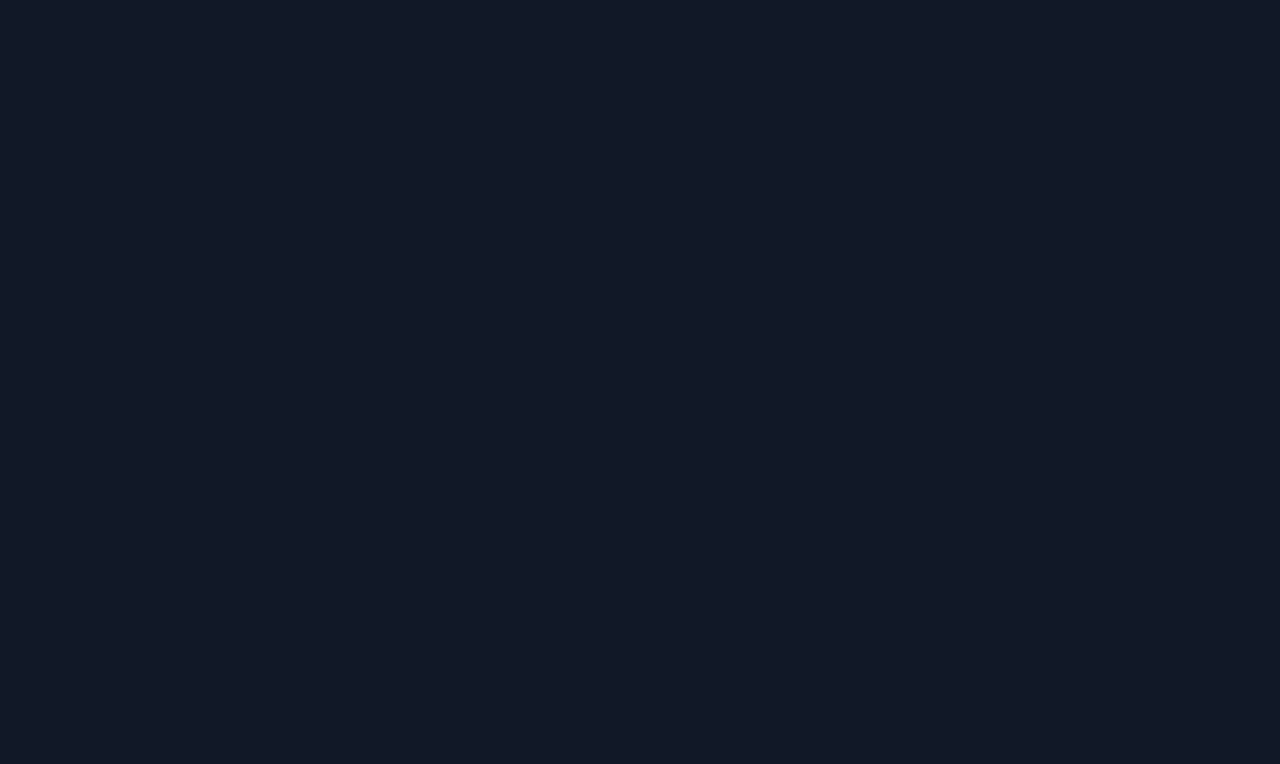
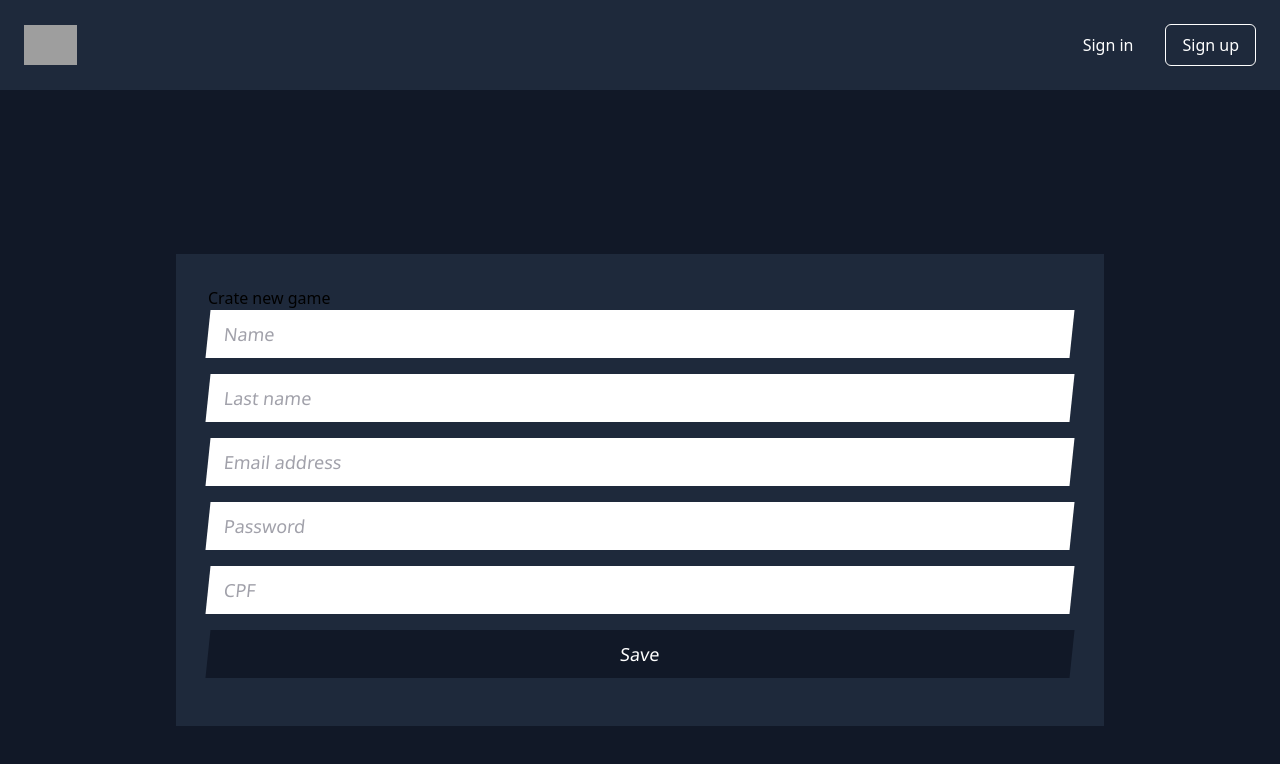
Before and after one commit to gabrielrochas/front-xbox-copy, a React (Create React App) app: page /signup in a window 1280 px wide. Shown: the top 764 px of the page. Built offline with nearby package versions, Linux system fonts and the light colour scheme; grey boxes are pictures that could not be loaded.

Commit message:
feat(user): create user implemented

```diff
--- a/src/App.js
+++ b/src/App.js
@@ -2,8 +2,8 @@ import { Route, Switch } from 'react-router-dom';
 import Login from './pages/Login/Login';
 import Logout from './pages/Logout/Logout';
 import GuardedRoute from './components/GuardedRoute/GuardedRoute';
-import { UserRoute } from './routes/UserRoute';
 import { GamesRoutes } from './routes/GamesRoutes';
+import { CreateUser } from './pages/Users/CreateUser/CreateUser';
 
 import { Home } from './pages/Home/Home';
 
@@ -14,8 +14,9 @@ function App() {
         <Route path='/' exact={true} component={Home} />
         <Route path='/login' component={Login} />
         <GuardedRoute path='/logout' component={Logout} />
+
+        <Route path='/signup' component={CreateUser} />
         <GamesRoutes />
-        <UserRoute />
       </Switch>
     </>
   );
--- a/src/components/Header/Desktop/DesktopMenu.js
+++ b/src/components/Header/Desktop/DesktopMenu.js
@@ -1,6 +1,7 @@
 import { Link } from 'react-router-dom';
 
 export const DesktopMenu = (props) => {
+    const id = props.id;
   return (
     <div className='hidden md:flex items-center justify-end md:flex-1 lg:w-0'>
       {props.isLogged !== true ? (
@@ -11,12 +12,12 @@ export const DesktopMenu = (props) => {
           >
             Sign in
           </Link>
-          <a
-            href='/#'
+          <Link
+            to='/signup'
             className='ml-8 whitespace-nowrap inline-flex items-center justify-center px-4 py-2 border border-transparent rounded-md shadow-sm text-base font-medium text-white bg-indigo-600 hover:bg-indigo-700'
           >
             Sign up
-          </a>
+          </Link>
         </>
       ) : (
         <>
@@ -26,13 +27,13 @@ export const DesktopMenu = (props) => {
           >
             New Game
           </Link>
-          <Link
-            to={`/user/`}
-            className='whitespace-nowrap text-base font-medium text-white hover:text-gray-900'
+          <a
+            href='/#'
+            className='whitespace-nowrap text-base font-medium text-white hover:text-gray-900 mr-3'
             onClick={props.handleLogout}
           >
             User Details
-          </Link>
+          </a>
           <Link
             to='/logout'
             className='whitespace-nowrap text-base font-medium text-white hover:text-gray-900'
--- a/src/pages/Home/Home.js
+++ b/src/pages/Home/Home.js
@@ -6,7 +6,6 @@ import { GameCta } from '../../components/CtaOne/CtaOne';
 import { Container } from '../../styles/Container';
 
 export function Home() {
-    console.log(process.env.REACT_APP_API_URL);
   return (
     <div>
       <Header />
--- /dev/null
+++ b/src/pages/Users/CreateUser/CreateUser.js
@@ -0,0 +1,80 @@
+import React, { useState } from "react";
+import { Api } from "../../../api/Api";
+import {
+  FormBody,
+  FormScope,
+  InputText,
+  SubmitButton,
+} from "../../../components/Form";
+import Header from "../../../components/Header";
+import { Container } from "../../../styles/Container";
+
+export const CreateUser = (props) => {
+    const [fields, setFields] = useState("");
+
+    const handleChange = (e) => {
+      const auxFields = { ...fields };
+      auxFields[e.target.id] = e.target.value;
+      setFields(auxFields);
+    };
+
+    const handleSubmit = async (e) => {
+      e.preventDefault();
+      const payload = { ...fields };
+      const response = await Api.buildApiPostRequest(
+        Api.createUserUrl(),
+        payload,
+        true
+      );
+
+      if (response.status === 201) {
+        props.history.push("/");
+      }
+    };
+
+    return (
+      <div>
+        <Header />
+        <Container>
+          <FormScope>
+            <FormBody>
+              <form onSubmit={handleSubmit}>
+                <h1>Crate new game</h1>
+                <InputText
+                  type='text'
+                  id='name'
+                  placeholder='Name'
+                  onBlur={handleChange}
+                />
+                <InputText
+                  type='text'
+                  id='lastname'
+                  placeholder='Last name'
+                  onBlur={handleChange}
+                />
+                <InputText
+                  type='text'
+                  id='email'
+                  placeholder='Email address'
+                  onBlur={handleChange}
+                />
+                <InputText
+                  type='password'
+                  id='password'
+                  placeholder='Password'
+                  onBlur={handleChange}
+                />
+                <InputText
+                  type='text'
+                  id='cpf'
+                  placeholder='CPF'
+                  onBlur={handleChange}
+                />
+                <SubmitButton type='submit'>Save</SubmitButton>
+              </form>
+            </FormBody>
+          </FormScope>
+        </Container>
+      </div>
+    );
+}
--- a/src/routes/UserRoute.js
+++ b/src/routes/UserRoute.js
@@ -1,10 +1,14 @@
+import { Route } from 'react-router-dom';
 import GuardedRoute from '../components/GuardedRoute/GuardedRoute';
+import { CreateUser } from '../pages/Users/CreateUser/CreateUser';
 import UserDetails from '../pages/Users/UserDetails';
 
 export const UserRoute = () => {
   return (
     <>
       <GuardedRoute path='/user/:id' component={UserDetails} />
+      <Route path='/signup' component={CreateUser} />
+
     </>
   );
 };
```
